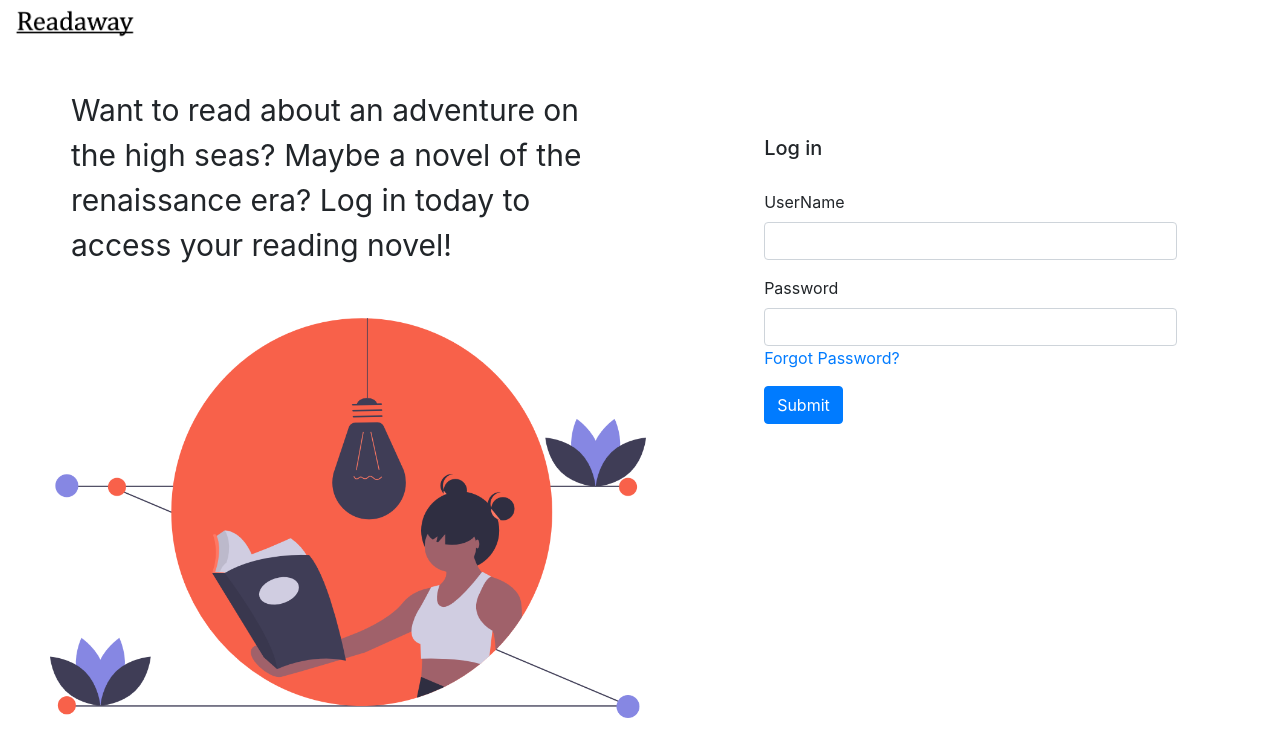
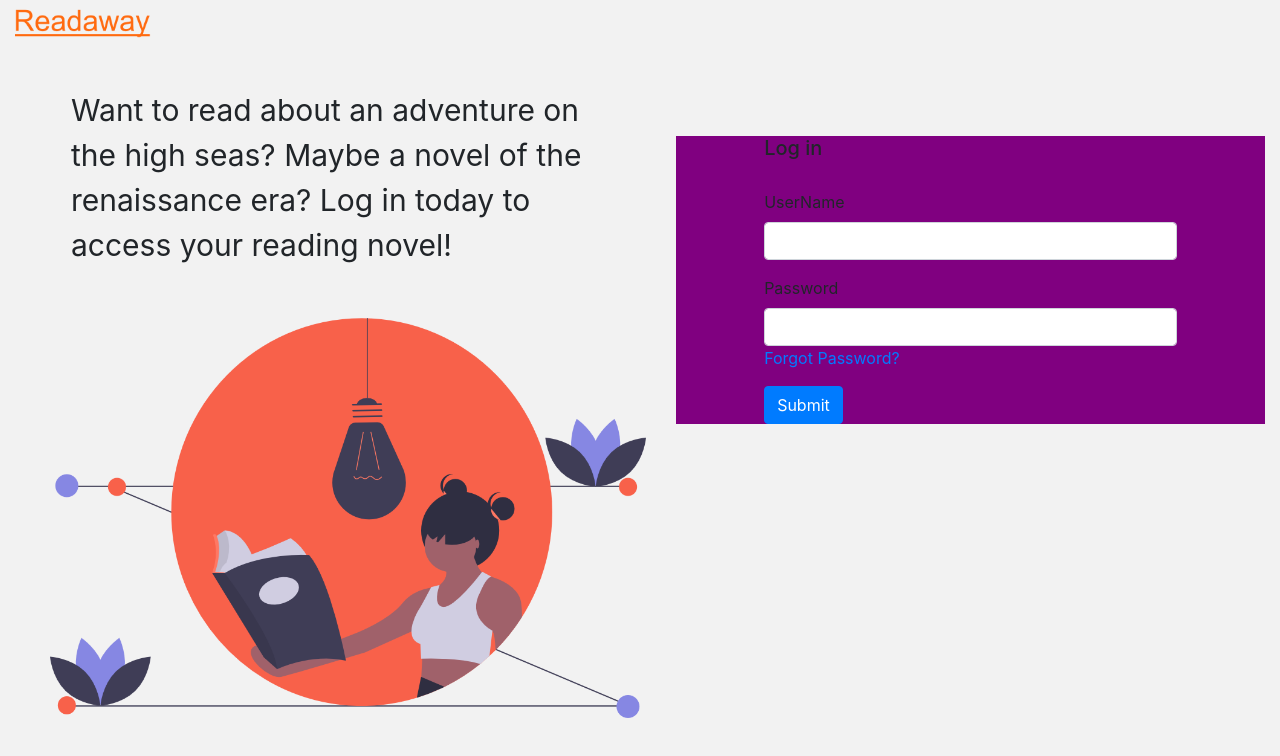
Before and after one commit to cyberangel99/LoginSignup, a Next.js app: page / in a window 1280 px wide. Shown: the top 756 px of the page. Built offline with nearby package versions, Linux system fonts and the light colour scheme.

Commit message:
background
adding background color

```diff
--- a/assets/custom.scss
+++ b/assets/custom.scss
@@ -28,3 +28,10 @@
   margin-bottom: 50px;
   padding-right: 100px;
 }
+.row {
+  min-height: 100vh;
+  background-color: #f2f2f2;
+}
+.form-background {
+  background-color: purple;
+}
--- a/components/Readaway.js
+++ b/components/Readaway.js
@@ -11,7 +11,7 @@ export default function Readaway() {
         <Col className="mx-auto">
           <div>
             <Image
-              src="/images/Readaway-logo.png"
+              src="/images/Readaway-logo-2.png"
               alt="Readaway"
               className="logo mt-2"
             />
@@ -31,6 +31,7 @@ export default function Readaway() {
           </div>
         </Col>
         <Col>
+          <div className="form-background">
             <h5 className="login">Log in</h5>
             <form className="login_form">
               <div className="mb-3">
@@ -62,6 +63,7 @@ export default function Readaway() {
                 Submit
               </button>
             </form>
+          </div>
         </Col>
       </Row>
     </Container>
```
Also changed, not shown: public/images/Readaway-logo-2.png (added). Lines whose indentation alone changed are shown as unchanged.
